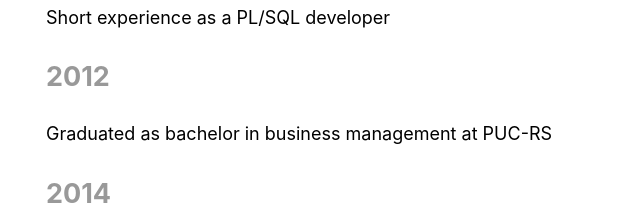
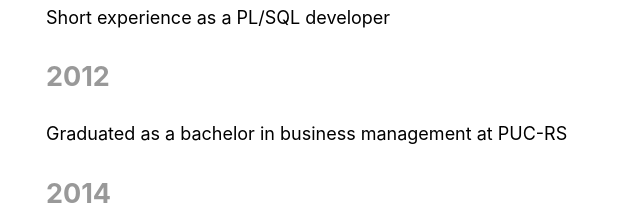
Before and after one commit to wlsf82/walmyr-nextjs, a Next.js app: page / in a window 1280 px wide. Shown: the part 1080-1290 px from the top of the page, without its empty margins (288-928 px from the left). Built offline with nearby package versions, Linux system fonts and the light colour scheme.

Commit message:
Fix minor grammar issue

```diff
--- a/components/timeline.js
+++ b/components/timeline.js
@@ -29,7 +29,7 @@ const achievements = [
   {
     year: '2012',
     events: [
-      'Graduated as bachelor in business management at PUC-RS'
+      'Graduated as a bachelor in business management at PUC-RS'
     ]
   },
   {
```
